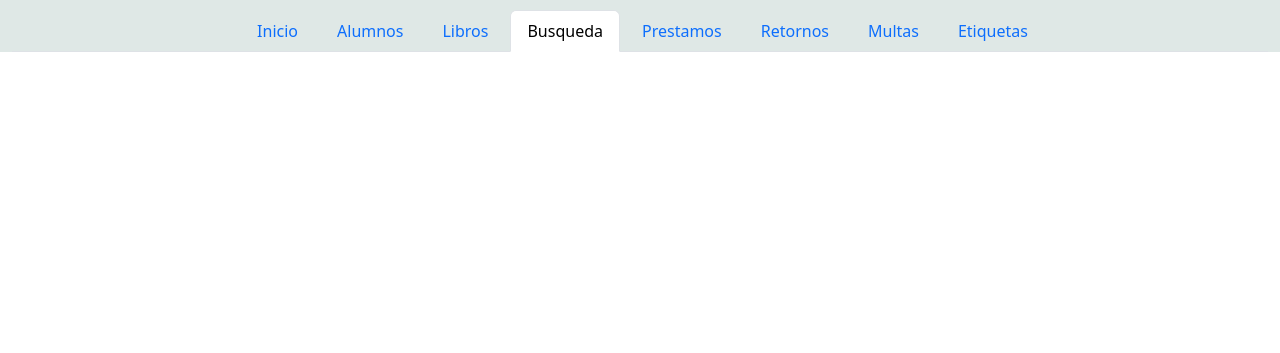
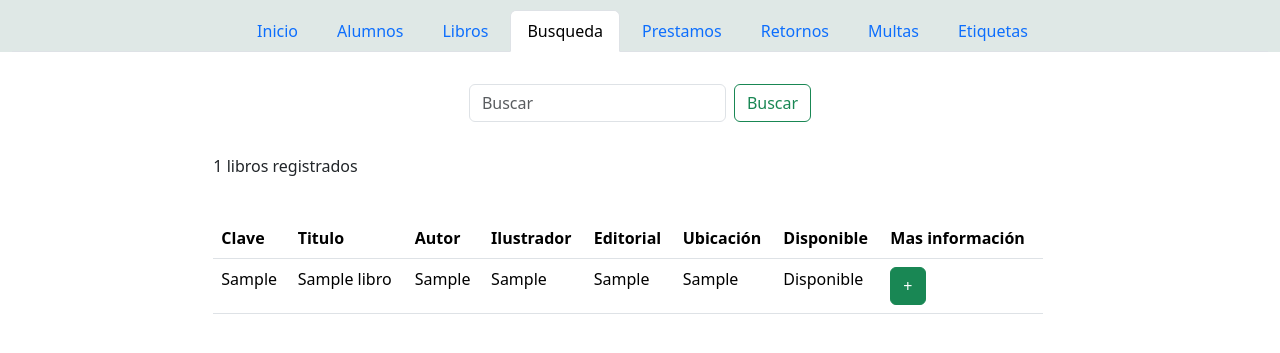
Before and after one commit to Gabrielsalom08/progamabiblio, a Django app: page /busqueda in a window 1280 px wide. Shown: the part 71-424 px from the top of the page. Run offline with Django 5.2, Linux system fonts and the light colour scheme; tables that the repository leaves empty hold one stand-in row (values such as "Sample post").

Commit message:
finalizado busqueda y cambios estilo alumnos y libros

```diff
--- a/biblio/settings.py
+++ b/biblio/settings.py
@@ -129,3 +129,4 @@ DEFAULT_AUTO_FIELD = 'django.db.models.BigAutoField'
 
 LOGIN_REDIRECT_URL = "/"
 LOGOUT_REDIRECT_URL="/"
+APPEND_SLASH = False
--- a/biblio_app/templates/busqueda.html
+++ b/biblio_app/templates/busqueda.html
@@ -1,8 +1,51 @@
 <!DOCTYPE html>
- {% extends "index.html" %}
- {% load static %}
+{% extends "index.html" %}
+{% load static %}
 
- {% block main_content %}
-
-
- {% endblock %}
+{% block main_content %}
+<div class="col-md-8 mx-auto my-4">
+    <div class="row">
+        <nav class="navbar bg-body-light">
+            <div class="container-fluid justify-content-center align-items-center">
+                <form class="d-flex" role="search" action="busqueda" method="get">
+                    <input class="form-control me-2" type="search" placeholder="Buscar" aria-label="Search" name="q" value="{{ request.GET.q }}">
+                    <button class="btn btn-outline-success" type="submit">Buscar</button>
+                </form>
+            </div>
+        </nav>
+        <div class="row mt-4">
+            <p>{{libros|length}} libros registrados</p>
+        </div>
+        <div class="row mt-4">
+            <div class="container" style="overflow-y:auto;">
+                <table class="table table-hover">
+                    <thead>
+                        <th>Clave</th>
+                        <th>Titulo</th>
+                        <th>Autor</th>
+                        <th>Ilustrador</th>
+                        <th>Editorial</th>
+                        <th>Ubicación</th>
+                        <th>Disponible</th>
+                        <th>Mas información</th>
+                    </thead>
+                    <tbody>
+                        {% for libro in libros %}
+                            <tr>
+                                <td>{{ libro.codigolibro }}</td>
+                                <td>{{ libro.titulo }}</td>
+                                <td>{{ libro.autor }}</td>
+                                <td>{{ libro.ilustrador }}</td>
+                                <td>{{ libro.editorial }}</td>
+                                <td>{{ libro.ubicacionbiblio }}</td>
+                                <td>{% if libro.disponible %}Disponible{% else %}No Disponible{% endif %}</td>
+                                <td><a href="{% url 'busqueda_detalle' codigolibro=libro.codigolibro %}" class="btn btn-success"><i class="bi bi-pencil"></i>+</a></td>
+                            </tr>
+                        {% endfor %}
+                    </tbody>
+                </table>
+            </div>
+        </div>
+    </div>
+</div>
+{% endblock %}
--- a/biblio_app/templates/editar_libro.html
+++ b/biblio_app/templates/editar_libro.html
@@ -70,6 +70,6 @@
     <label for="publicodirigido">Público Dirigido:</label>
     <input type="text" name="publicodirigido" value="{{ libro.publicodirigido }}"><br>
 
-    <button type="submit" class="btn btn-primary">Guardar cambios</button>
+    <button type="submit" class="btn btn-primary" style="margin-bottom: 200px;">Guardar cambios</button>
 </form>
 {% endblock %}
--- a/biblio_app/templates/index.html
+++ b/biblio_app/templates/index.html
@@ -12,6 +12,9 @@
     <script src="https://cdn.jsdelivr.net/npm/@popperjs/core@2.11.8/dist/umd/popper.min.js" integrity="sha384-I7E8VVD/ismYTF4hNIPjVp/Zjvgyol6VFvRkX/vR+Vc4jQkC+hVqc2pM8ODewa9r" crossorigin="anonymous"></script>
     <script src="https://cdn.jsdelivr.net/npm/bootstrap@5.3.2/dist/js/bootstrap.min.js" integrity="sha384-BBtl+eGJRgqQAUMxJ7pMwbEyER4l1g+O15P+16Ep7Q9Q+zqX6gSbd85u4mG4QzX+" crossorigin="anonymous"></script>
     <script src="https://ajax.googleapis.com/ajax/libs/jquery/1.12.4/jquery.min.js"></script>
+    <script src="https://code.jquery.com/jquery-3.6.4.min.js"></script>
+    <link rel="stylesheet" href="https://cdnjs.cloudflare.com/ajax/libs/font-awesome/5.15.2/css/all.min.css" />
+
 
     <nav class="navbar navbar-expand-lg navbar-dark" style="background-color: #1C4E46;">
       <div class="container-fluid">
--- a/biblio_app/urls.py
+++ b/biblio_app/urls.py
@@ -22,7 +22,7 @@ urlpatterns = [
     path('',inicio),
     path('inicio', inicio),
     path('libro', libros_pest),
-    path('busqueda', busquedas),
+    path('busqueda', busqueda_pest),
     path('prestamo', prestamos),
     path('retorno', retornos),
     path('multa', multas),
@@ -37,6 +37,7 @@ urlpatterns = [
     path('alumno/borrar_todos', borrar_todos_los_alumnos, name='borrar_todos_los_alumnos'),
     path('libro/eliminar_por_titulo/', eliminar_libros_por_titulo, name='eliminar_libros_por_titulo'),
     path('libro/agregar/',agregar_libros),
+    path('busqeda/<str:codigolibro>/', busqeda_detalle, name='busqueda_detalle'),
     path('libro/<str:codigolibro>/', libro_detalle, name='libro_detalle'),
     path('libro/editar/<str:codigolibro>/', editar_libro, name='editar_libro'),
     path('libro/eliminar/<str:codigolibro>/', eliminar_libro, name='eliminar_libro'),
--- a/biblio_app/views.py
+++ b/biblio_app/views.py
@@ -10,14 +10,13 @@ import pandas as pd
 from django.shortcuts import render, get_object_or_404, redirect
 from datetime import datetime
 from django.core.exceptions import ValidationError
+from django.http import JsonResponse
 
 #register your models here
 
 # Create your views here.
 def inicio(request):
     return render(request,"inicio.html",context={"current_tab": "inicio"})
-def busquedas(request):
-    return render(request,"busqueda.html",context={"current_tab": "busqueda"})
 def prestamos(request):
     return render(request,"prestamo.html",context={"current_tab": "prestamo"})
 def retornos(request):
@@ -89,17 +88,27 @@ def editar_alumno(request, pk):
 
     return render(request, 'editar_alumno.html', {'alumno': alumno_obj})
 
+
+
 def eliminar_alumno(request, pk):
-    alumno_obj = get_object_or_404(alumno, pk=pk)
+    try:
+        alumno_obj = get_object_or_404(alumno, pk=pk)
 
-    if request.method == 'POST':
-        # Utiliza el método delete() en el queryset, no en la instancia del modelo
-        alumno.objects.filter(pk=pk).delete()
+        if request.method == 'POST':
+            # Utiliza el método delete() en el queryset, no en la instancia del modelo
+            alumno.objects.filter(pk=pk).delete()
 
-        # Después de eliminar, redirige a la página de alumnos
-        return redirect('/alumno')
+            if request.is_ajax():
+                return redirect('/alumno')
 
-    return render(request, 'eliminar_alumno.html', {'alumno': alumno_obj})
+            # Después de eliminar, redirige a la página de alumnos
+            return redirect('/alumno')
+
+    except Exception as e:
+        # Devuelve detalles sobre el error en la respuesta AJAX
+        return JsonResponse({'error': str(e)}, status=500)
+
+    return render(request, 'borrar_alumno.html', {'alumno': alumno_obj})
 
 def cargar_desde_excel(request):
     if request.method == 'POST':
@@ -289,3 +298,18 @@ def eliminar_libros_por_titulo(request):
             libro.objects.filter(titulo=titulo).delete()
 
     return redirect('/libro')
+def busqueda_pest(request):
+    query = request.GET.get('q')
+    if query:
+        # Realiza la búsqueda utilizando el campo 'nombre' o 'apellido' o clave o grupo
+        libros = libro.objects.filter(Q(codigolibro__icontains=query) | Q(titulo__icontains=query)|Q(autor__icontains=query) |Q(editorial__icontains=query)|Q(ilustrador__icontains=query) )
+    else:
+        # Si no hay búsqueda, muestra todos los alumnos
+        libros = libro.objects.all()
+
+    return render(request,"busqueda.html",context={"current_tab": "busqueda", "libros": libros})
+def busqeda_detalle(request, codigolibro):
+    # Usamos get_object_or_404 para obtener el objeto alumno o retornar un error 404 si no se encuentra
+    libro_obj = get_object_or_404(libro, codigolibro=codigolibro)
+
+    return render(request, 'busquedadetalle.html', {'libro': libro_obj})
```
Also changed, not shown: biblio_app/templates/alumnos.html (+41 -2 lines), biblio_app/templates/busquedadetalle.html (added, +43 -0 lines), biblio_app/templates/libros.html (+14 -5 lines).
